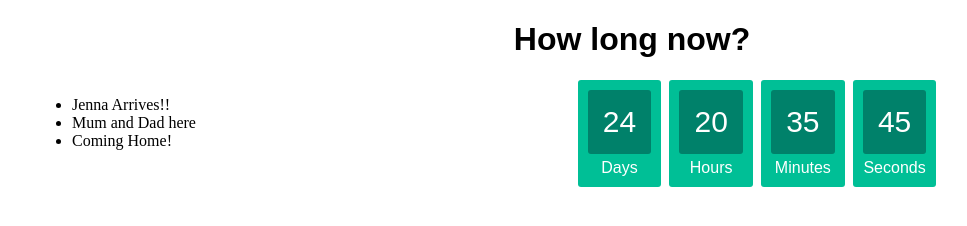
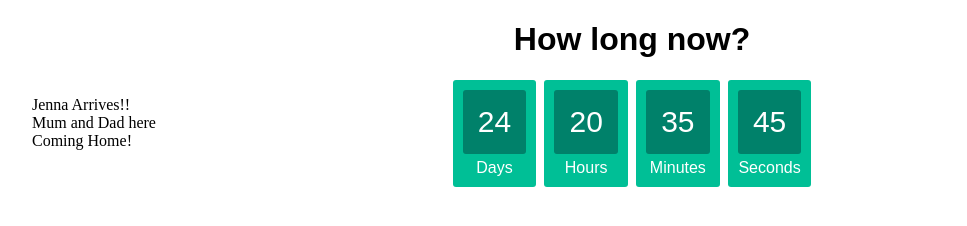
Before and after one commit to gkritchie/how-long-now, a plain HTML site: page index.html in a window 1280 px wide. Shown: the whole page, without its empty margins (8-975 px from the left). Drawn offline with Linux system fonts and the light colour scheme.

Commit message:
Fix positioning of events list

```diff
--- a/styles.css
+++ b/styles.css
@@ -4,9 +4,14 @@
 }
 
 #events {
-    float: left;
     width: 250px;
     margin: auto;
+    position: absolute;
+    left: 0px;
+}
+
+.eventlist {
+    list-style-type: none;
 }
 
 h1 {
@@ -21,7 +26,7 @@ h1 {
     font-weight: 100;
     text-align: center;
     font-size: 30px;
-    width: 950px;
+    width: 100%;
     margin: auto;
 }
 
```
